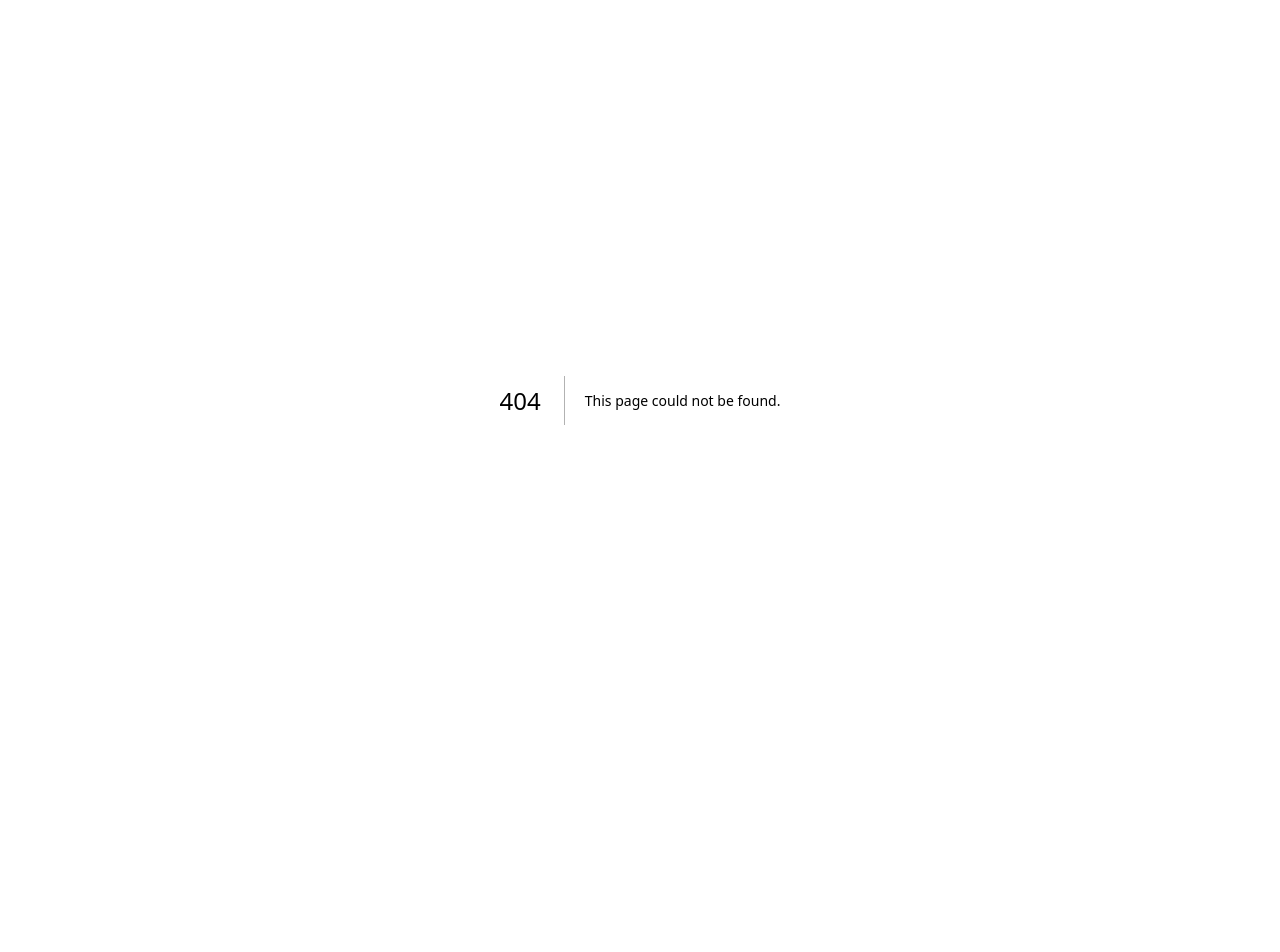
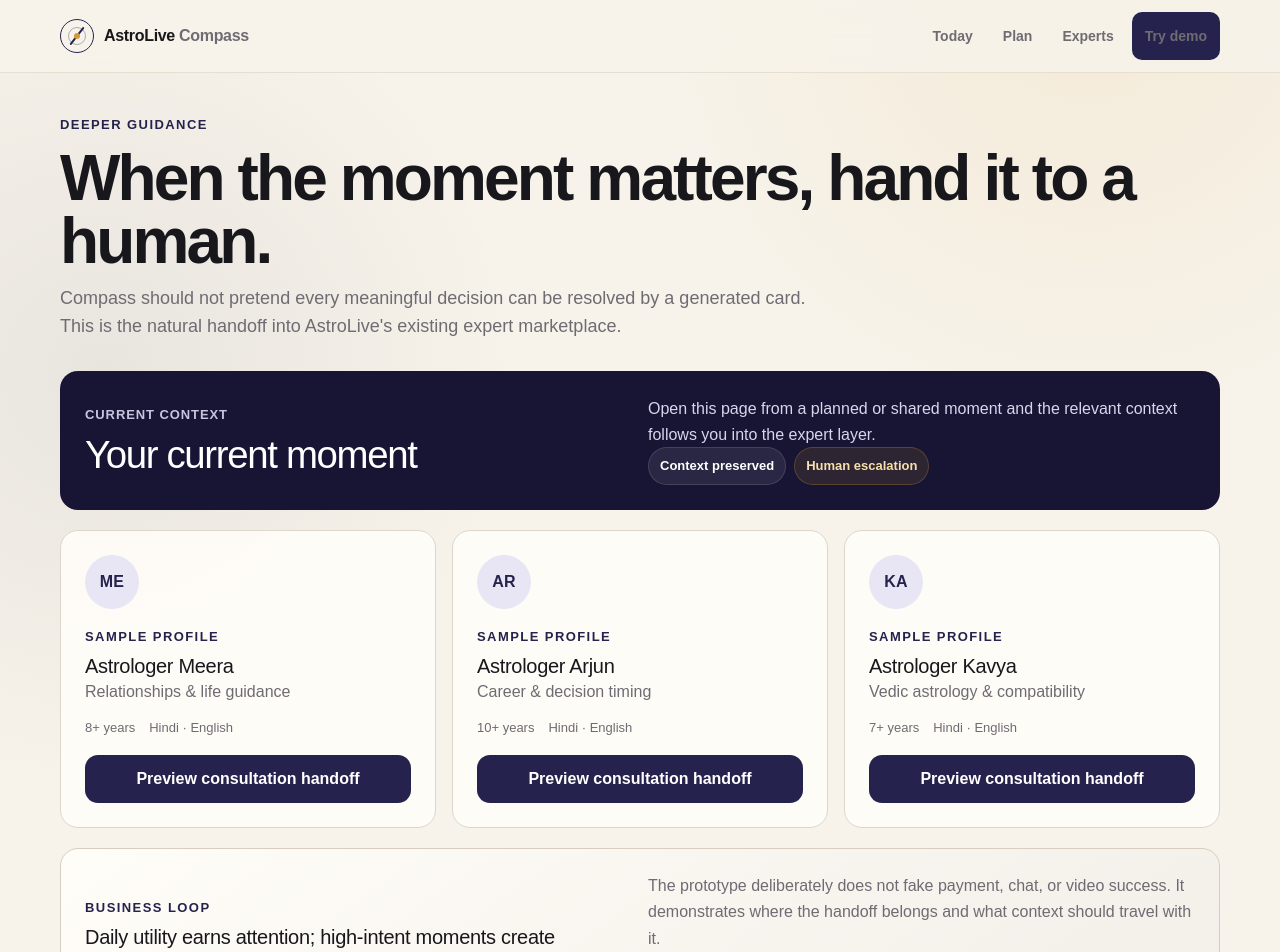
Before and after one commit to lookslikesanta/astrolive, a Next.js app: page /experts in a window 1280 px wide. Before the commit this address had no page. Shown: the top 952 px of the page. Before the commit the page ends 800 px from the top, so only its background shows below. Built offline with nearby package versions, Linux system fonts and the light colour scheme.

Commit message:
feat: build contextual expert handoff

```diff
--- /dev/null
+++ b/src/app/experts/page.tsx
@@ -0,0 +1,96 @@
+"use client";
+
+import Link from "next/link";
+import { useSearchParams } from "next/navigation";
+import { AppHeader } from "@/components/app-header";
+import { categoryLabels, demoExperts } from "@/lib/demo-data";
+import type { MomentCategory } from "@/types";
+
+const categories = new Set<MomentCategory>([
+  "interview",
+  "conversation",
+  "relationship",
+  "travel",
+  "purchase",
+  "study",
+]);
+
+export default function ExpertsPage() {
+  const searchParams = useSearchParams();
+  const rawCategory = searchParams.get("category") as MomentCategory | null;
+  const category = rawCategory && categories.has(rawCategory) ? rawCategory : null;
+  const title = (searchParams.get("title") || "Your current moment").slice(0, 120);
+
+  return (
+    <main className="shell">
+      <AppHeader />
+      <section className="page">
+        <div className="container">
+          <div className="page-head">
+            <div className="page-head-copy">
+              <div className="eyebrow">Deeper guidance</div>
+              <h1 className="h1">When the moment matters, hand it to a human.</h1>
+              <p className="lead" style={{ fontSize: 18 }}>
+                Compass should not pretend every meaningful decision can be resolved by a generated card. This is the natural handoff into AstroLive&apos;s existing expert marketplace.
+              </p>
+            </div>
+          </div>
+
+          <div className="card card-strong" style={{ marginBottom: 20 }}>
+            <div className="card-grid-2" style={{ alignItems: "center" }}>
+              <div>
+                <div className="result-label">Current context</div>
+                <h2 className="h2" style={{ color: "white", marginTop: 10 }}>{title}</h2>
+              </div>
+              <div>
+                <p style={{ color: "#d8d5ec", lineHeight: 1.6, marginTop: 0 }}>
+                  {category ? `Compass has already identified this as ${categoryLabels[category].toLowerCase()} context. A production handoff could summarize the structured signals and user questions so the astrologer starts with useful context.` : "Open this page from a planned or shared moment and the relevant context follows you into the expert layer."}
+                </p>
+                <div className="pill-row">
+                  <span className="pill" style={{ background: "rgba(255,255,255,.08)", borderColor: "rgba(255,255,255,.13)", color: "white" }}>Context preserved</span>
+                  <span className="pill" style={{ background: "rgba(212,154,56,.12)", borderColor: "rgba(212,154,56,.26)", color: "#f7dfad" }}>Human escalation</span>
+                </div>
+              </div>
+            </div>
+          </div>
+
+          <div className="card-grid-3">
+            {demoExperts.map((expert) => (
+              <article className="card expert-card" key={expert.id} style={{ marginTop: 0 }}>
+                <div className="avatar" aria-hidden="true">{expert.name.split(" ").at(-1)?.slice(0, 2).toUpperCase()}</div>
+                <div>
+                  <div className="eyebrow">Sample profile</div>
+                  <h2 className="h3" style={{ marginTop: 8 }}>{expert.name}</h2>
+                  <p className="body" style={{ marginBottom: 12 }}>{expert.specialty}</p>
+                  <div className="expert-meta">
+                    <span>{expert.experience}</span>
+                    <span>{expert.languages.join(" · ")}</span>
+                  </div>
+                </div>
+                <button className="btn btn-primary btn-block" type="button" onClick={() => window.alert("Prototype only: this would open AstroLive chat/call with the moment context attached.")}>Preview consultation handoff</button>
+              </article>
+            ))}
+          </div>
+
+          <section className="card card-highlight" style={{ marginTop: 20 }}>
+            <div className="card-grid-2" style={{ alignItems: "center" }}>
+              <div>
+                <div className="eyebrow">Business loop</div>
+                <h2 className="h3" style={{ marginTop: 8 }}>Daily utility earns attention; high-intent moments create monetization opportunity.</h2>
+              </div>
+              <div>
+                <p className="body">The prototype deliberately does not fake payment, chat, or video success. It demonstrates where the handoff belongs and what context should travel with it.</p>
+                <div className="hero-actions">
+                  <Link className="btn btn-primary" href="/plan">Plan another moment</Link>
+                  <Link className="btn btn-secondary" href="/today">Back to Today</Link>
+                </div>
+              </div>
+            </div>
+          </section>
+
+          <p className="disclosure">All expert names and experience shown here are sample/demo profiles for the hackathon prototype, not claims about real AstroLive astrologers.</p>
+        </div>
+      </section>
+    </main>
+  );
+}
```
